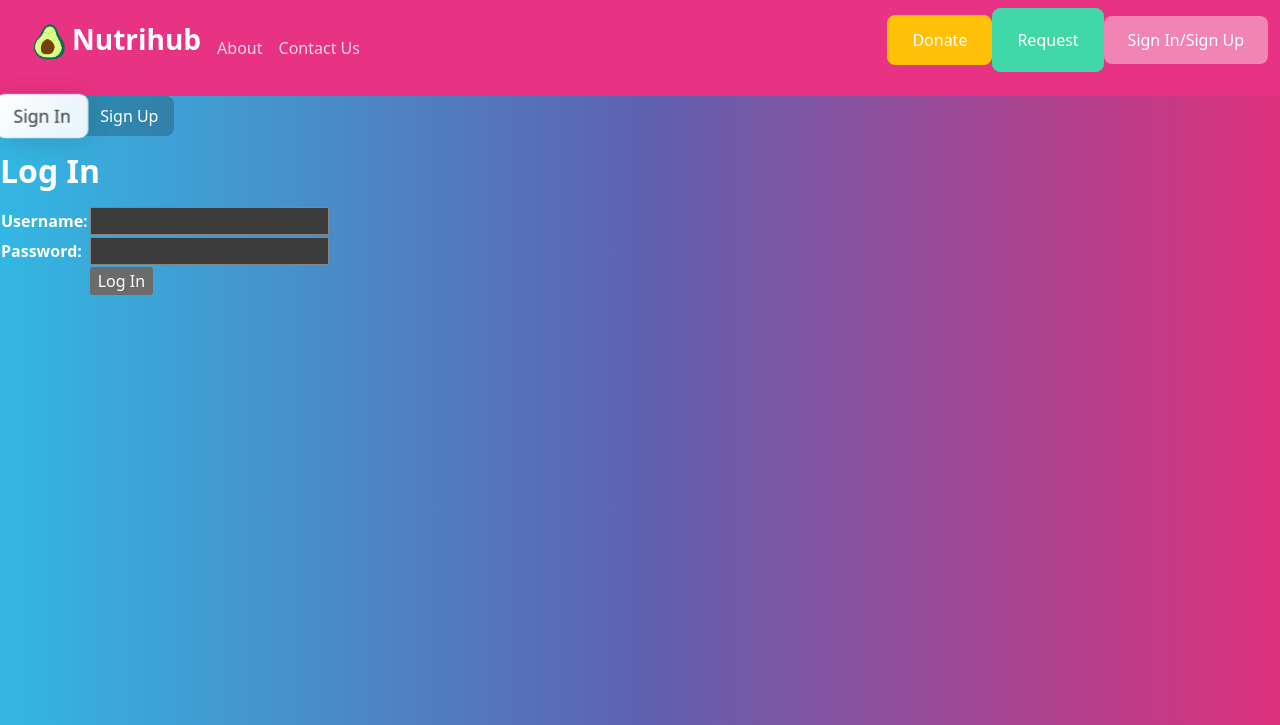
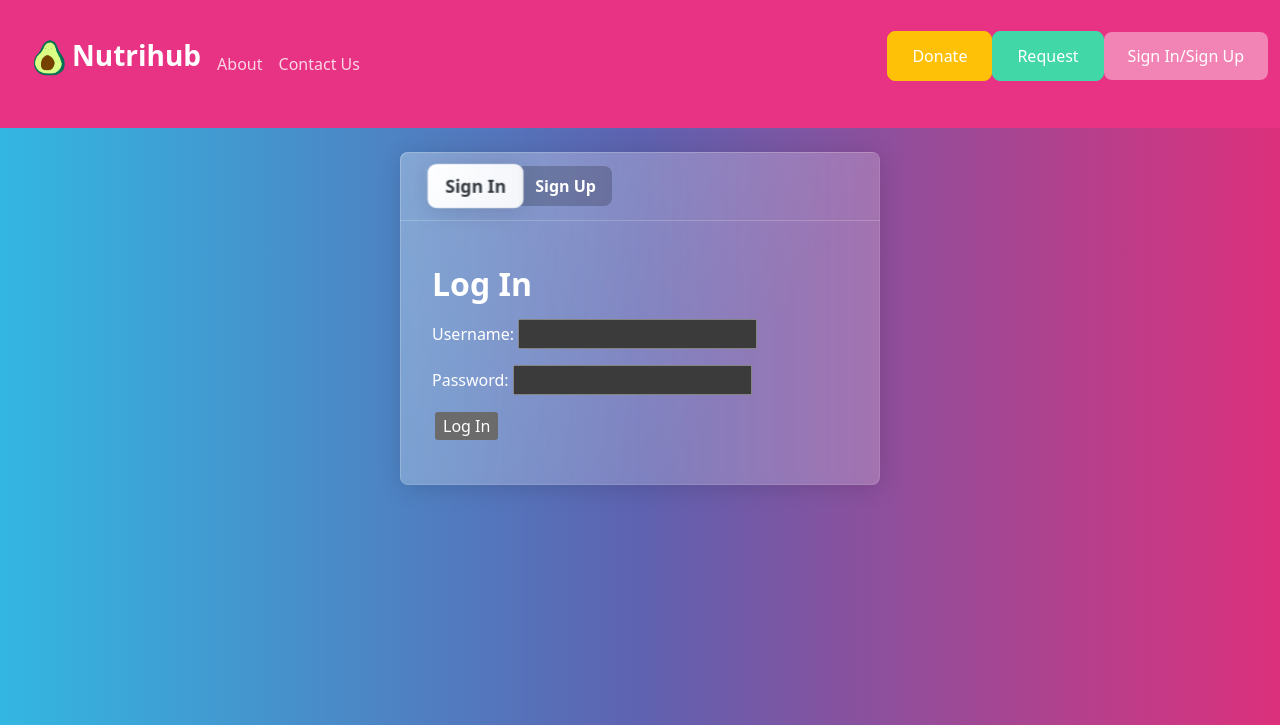
Before and after one commit to ajnye/nutrihub, a Django app: page /nutrihub/signin/ in a window 1280 px wide. Shown: the top 725 px of the page. Run offline with Django 4.2, Linux system fonts and the light colour scheme; some libraries are stand-ins or nearby versions.

Commit message:
fixed formatting of login

```diff
--- a/mysite/nutrihub/templates/nutrihub/sign_in_up_page.html
+++ b/mysite/nutrihub/templates/nutrihub/sign_in_up_page.html
@@ -29,7 +29,7 @@
     <title>Sign In</title>
 </head>
 <body>
-    <nav class="navbar navbar-expand-lg py-0 navbar-dark bg-primary">
+    <nav class="navbar navbar-expand-lg navbar-dark bg-primary">
         <div class="container-fluid">
             <a class="navbar-brand" href="http://127.0.0.1:8000/nutrihub/home"><img src = "{% static 'nutrihub/logo.png' %}" class = "img-fluid" style ="width:40px;height: 40px;float:left;"><h3>Nutrihub</h3></a>
           <button class="navbar-toggler" type="button" data-bs-toggle="collapse" data-bs-target="#navbarColor01" aria-controls="navbarColor01" aria-expanded="false" aria-label="Toggle navigation">
@@ -49,6 +49,7 @@
             </form>
             <form class="d-flex" action="http://127.0.0.1:8000/nutrihub/request_food_bank">
                 <button class = "btn btn-success my-1 my-sm-1" type="submit">Request</button>
+            </form>
             {% if user.is_authenticated %}
             <form class="d-flex" action="http://127.0.0.1:8000/nutrihub/signout">
                 <button class = "btn btn-secondary my-2 my-sm-2" type="submit">Sign Out</button>
@@ -61,16 +62,10 @@
           </div>
         </div>
       </nav>
-      {% if messages %}
-      <ul>
-          {% for message in messages %}
-              <li>{{ message }}</li>
-              {% endfor %}
-      </ul>
-        {% endif %}
-
+      <br>
+      <div class="card text-white bg-secondary mb-3 mx-auto" style="max-width: 30rem;">
         <!--pizza time-->
-      <ul class="nav nav-tabs">
+        <ul class="nav nav-tabs card-header">
             <li class="nav-item">
                 {% if focus_signup %}
                 <a data-bs-toggle="tab" class="nav-link" href="#signin" role = "tab">Sign In</a>
@@ -86,6 +81,14 @@
                 {% endif %}
             </li>
             </ul>
+        <div class="card-body">
+            {% if messages %}
+            <ul>
+                {% for message in messages %}
+                    <li>{{ message }}</li>
+                    {% endfor %}
+            </ul>
+              {% endif %}
             <!--this part is for adding the forms, ignore this for now-->
             <div class="tab-content">
                   {% if focus_signup %}
@@ -98,7 +101,7 @@
                       <form method="post">
                           {% csrf_token %}
                           <table>
-                    {{ signin.as_table }}
+                          {{ signin.as_p }}
                           <tr>
                               <td></td>
                               <td><input type="submit" name ="submit" value = "Log In"></td>
@@ -119,7 +122,7 @@
                                <form method="post" >
                                    {% csrf_token %}
                                    <table>
-                                {{ form.as_table }}
+                                      {{ form.as_p }}
                                        <tr>
                                           <td></td>
                                           <td><input type="submit" name="submit" value="Register" /></td>
@@ -130,6 +133,8 @@
                    </p>
                 </div>
             </div>
+        </div>
+
       <script src="https://cdn.jsdelivr.net/npm/bootstrap@5.3.0-alpha2/dist/js/bootstrap.bundle.min.js" integrity="sha384-qKXV1j0HvMUeCBQ+QVp7JcfGl760yU08IQ+GpUo5hlbpg51QRiuqHAJz8+BrxE/N" crossorigin="anonymous"></script>
 </body>
 </html>
```
Lines whose indentation alone changed are shown as unchanged.
